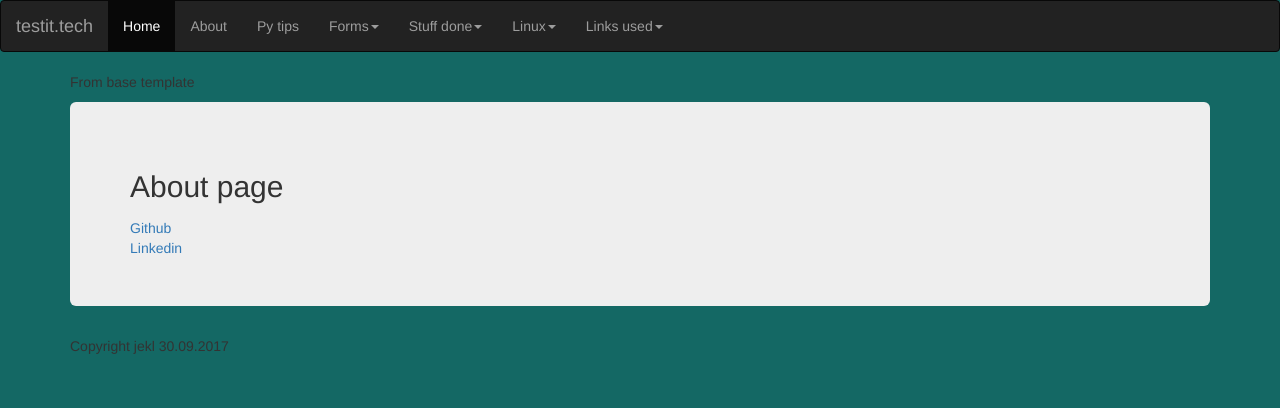
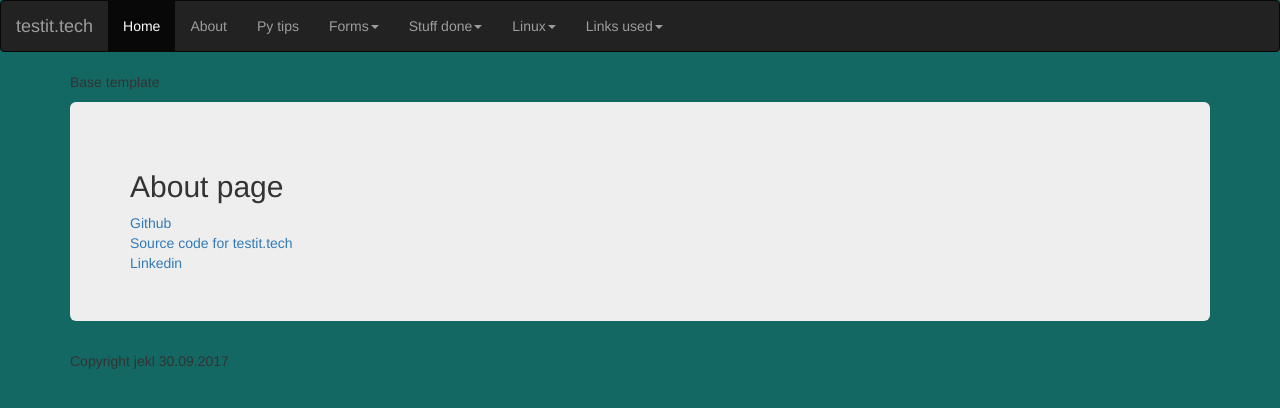
Before and after one commit to spawnmarvel/TSK_testit.tech, a Flask app: page /about in a window 1280 px wide. Shown: the top 408 px of the page. Run offline with Flask 2, Linux system fonts and the light colour scheme; some libraries are stand-ins or nearby versions.

Commit message:
added url to git and <br> 29.10.2017

```diff
--- a/app/templates/about.html
+++ b/app/templates/about.html
@@ -3,8 +3,9 @@
 {% block body %}
 <div class="jumbotron">
   <h2>About page</h2>
-  <p class="lead"></p>
   <a href="https://github.com/spawnmarvel" target="_blank">Github</a>
+  <br>
+  <a href="https://github.com/spawnmarvel/TSK_testit.tech" target="_blank">Source code for testit.tech</a>
   <br>
   <a href="https://www.linkedin.com/in/espen-kleivane-7a4a8b52/" target="_blank">Linkedin</a>
 </div>
--- a/app/templates/base.html
+++ b/app/templates/base.html
@@ -80,7 +80,7 @@
 
     <div class="container">
       <div class="header clearfix">
-        <p>From base template</p>
+        <p>Base template</p>
       </div>
       {% block body %}
       {% endblock %}
```
Also changed, not shown: app/templates/ftpFilezilla.html (+5 -5 lines).
